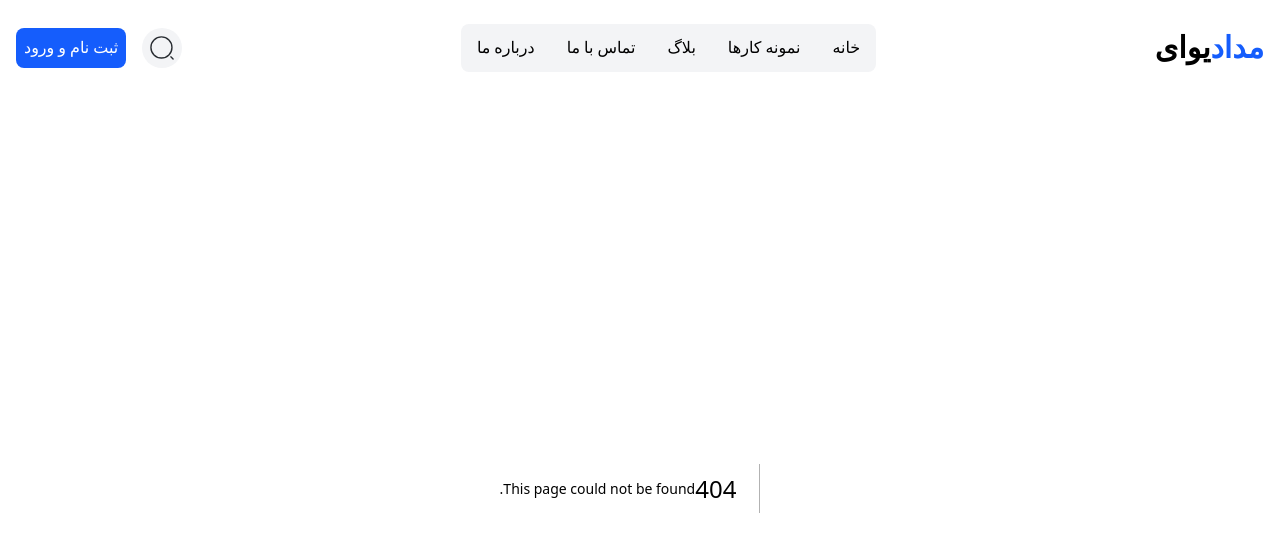
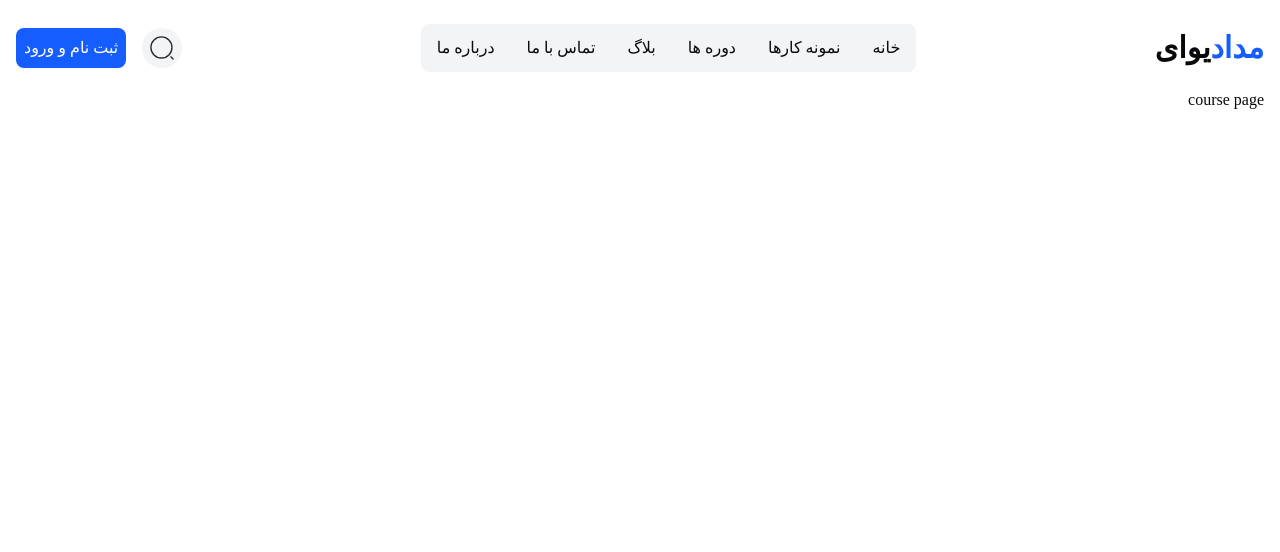
Before and after one commit to devnight8/medadui, a Next.js app: page /course in a window 1280 px wide. Before the commit this address had no page. Shown: the top 552 px of the page. Built offline with nearby package versions, Linux system fonts and the light colour scheme.

Commit message:
add btn in hero section

```diff
--- /dev/null
+++ b/app/course/page.jsx
@@ -0,0 +1,11 @@
+import React from 'react'
+
+function page() {
+    return (
+        <div>
+            course page
+        </div>
+    )
+}
+
+export default page
--- a/components/header/Navbar.jsx
+++ b/components/header/Navbar.jsx
@@ -7,9 +7,10 @@
   const navItems = [
     { id: 1, title: "خانه", href: "/" },
     { id: 2, title: "نمونه کارها", href: "#" },
-    { id: 3, title: "بلاگ", href: "/blog" },
-    { id: 4, title: "تماس با ما", href: "#" },
-    { id: 5, title: "درباره ما", href: "#" },
+    { id: 3, title: "دوره ها ", href: "/course" },
+    { id: 4, title: "بلاگ", href: "/blog" },
+    { id: 5, title: "تماس با ما", href: "#" },
+    { id: 6, title: "درباره ما", href: "#" },
   ];
   return (
     <nav className="bg-gray-100 py-3 px-4 rounded-md hidden md:block">
--- a/components/hero/Hero.jsx
+++ b/components/hero/Hero.jsx
@@ -2,6 +2,7 @@
 import { TextHero } from "./TextHero";
 import Image from "next/image";
 import Link from "next/link";
+
 
 function Hero() {
   return (
@@ -19,6 +20,7 @@
       </Link>
       <div className="absolute inset-0 bg-black/75 rounded-3xl "></div>
       <TextHero />
+
     </div>
   );
 }
--- a/components/hero/TextHero.jsx
+++ b/components/hero/TextHero.jsx
@@ -1,3 +1,5 @@
+import Link from "next/link";
+import { InteractiveHoverButton } from "../magicui/interactive-hover-button";
 import { TextAnimate } from "../magicui/text-animate";
 
 export function TextHero() {
@@ -18,12 +20,16 @@
           animation="blurIn"
           by="word"
           duration={5}
-          className="text-white w-1/2 text-center m-auto leading-8"
+          className="text-white w-1/2 text-center m-auto leading-8 "
         >
           ۱۰ سال روزی ۱۰ ساعت با گرافیک زندگی کردم و اینجام تا مسیر موفقیت رو
           برات راحت‌تر کنم. فقط کافیه همراهم بشی و قول بدی برای آیندت حاضری تلاش
           کنی ✌
         </TextAnimate>
+
+        <Link href="/course" dir="ltr" className="flex items-center justify-center mt-4">
+          <InteractiveHoverButton >دیدن دوره ها</InteractiveHoverButton>;
+        </Link>
       </div>
     </section>
   );
--- /dev/null
+++ b/components/magicui/interactive-hover-button.jsx
@@ -0,0 +1,31 @@
+import React from "react";
+import { ArrowRight } from "lucide-react";
+import { cn } from "@/lib/utils";
+
+export const InteractiveHoverButton = React.forwardRef(({ children, className, ...props }, ref) => {
+  return (
+    <button
+      ref={ref}
+      className={cn(
+        "group relative w-auto cursor-pointer overflow-hidden rounded-full border bg-background p-2 px-6 text-center font-semibold",
+        className
+      )}
+      {...props}>
+      <div className="flex items-center gap-2">
+        <div
+          className="h-2 w-2 rounded-full bg-primary transition-all duration-300 group-hover:scale-[100.8]"></div>
+        <span
+          className="inline-block transition-all duration-300 group-hover:translate-x-12 group-hover:opacity-0">
+          {children}
+        </span>
+      </div>
+      <div
+        className="absolute top-0 z-10 flex h-full w-full translate-x-12 items-center justify-center gap-2 text-primary-foreground opacity-0 transition-all duration-300 group-hover:-translate-x-5 group-hover:opacity-100">
+        <span>{children}</span>
+        <ArrowRight />
+      </div>
+    </button>
+  );
+});
+
+InteractiveHoverButton.displayName = "InteractiveHoverButton";
--- a/components/ui/button.jsx
+++ b/components/ui/button.jsx
@@ -1,54 +1,5 @@
-import * as React from "react"
-import { Slot } from "@radix-ui/react-slot"
-import { cva } from "class-variance-authority";
+import { InteractiveHoverButton } from "@/registry/magicui/interactive-hover-button";
 
-import { cn } from "@/lib/utils"
-
-const buttonVariants = cva(
-  "inline-flex items-center justify-center gap-2 whitespace-nowrap rounded-md text-sm font-medium transition-[color,box-shadow] disabled:pointer-events-none disabled:opacity-50 [&_svg]:pointer-events-none [&_svg:not([class*='size-'])]:size-4 shrink-0 [&_svg]:shrink-0 outline-none focus-visible:border-ring focus-visible:ring-ring/50 focus-visible:ring-[3px] aria-invalid:ring-destructive/20 dark:aria-invalid:ring-destructive/40 aria-invalid:border-destructive",
-  {
-    variants: {
-      variant: {
-        default:
-          "bg-primary text-primary-foreground shadow-xs hover:bg-primary/90",
-        destructive:
-          "bg-destructive text-white shadow-xs hover:bg-destructive/90 focus-visible:ring-destructive/20 dark:focus-visible:ring-destructive/40",
-        outline:
-          "border border-input bg-background shadow-xs hover:bg-accent hover:text-accent-foreground",
-        secondary:
-          "bg-secondary text-secondary-foreground shadow-xs hover:bg-secondary/80",
-        ghost: "hover:bg-accent hover:text-accent-foreground",
-        link: "text-primary underline-offset-4 hover:underline",
-      },
-      size: {
-        default: "h-9 px-4 py-2 has-[>svg]:px-3",
-        sm: "h-8 rounded-md gap-1.5 px-3 has-[>svg]:px-2.5",
-        lg: "h-10 rounded-md px-6 has-[>svg]:px-4",
-        icon: "size-9",
-      },
-    },
-    defaultVariants: {
-      variant: "default",
-      size: "default",
-    },
-  }
-)
-
-function Button({
-  className,
-  variant,
-  size,
-  asChild = false,
-  ...props
-}) {
-  const Comp = asChild ? Slot : "button"
-
-  return (
-    <Comp
-      data-slot="button"
-      className={cn(buttonVariants({ variant, size, className }))}
-      {...props} />
-  );
+export function Button() {
+  return <InteractiveHoverButton>Hover Me</InteractiveHoverButton>;
 }
-
-export { Button, buttonVariants }
--- a/package.json
+++ b/package.json
@@ -10,10 +10,12 @@
   },
   "dependencies": {
     "@heroui/button": "^2.2.15",
+    "@heroui/react": "^2.7.4",
     "@material-tailwind/html": "^3.0.0-beta.7",
     "@radix-ui/react-slot": "^1.1.2",
     "class-variance-authority": "^0.7.1",
     "clsx": "^2.1.1",
+    "framer-motion": "^12.4.10",
     "lucide-react": "^0.477.0",
     "motion": "^12.4.10",
     "next": "15.2.1",
--- /dev/null
+++ b/tailwind.config.js
@@ -0,0 +1,14 @@
+// tailwind.config.js
+const {heroui} = require("@heroui/react");
+
+/** @type {import('tailwindcss').Config} */
+module.exports = {
+  content: [
+    "./node_modules/@heroui/theme/dist/**/*.{js,ts,jsx,tsx}",
+  ],
+  theme: {
+    extend: {},
+  },
+  darkMode: "class",
+  plugins: [heroui()],
+};
```
Also changed, not shown: components/module/CardProduct.jsx (added), public/img/hero-card-complete.jpeg (added), 1 other file (tests, documents, lock files or other folders).
